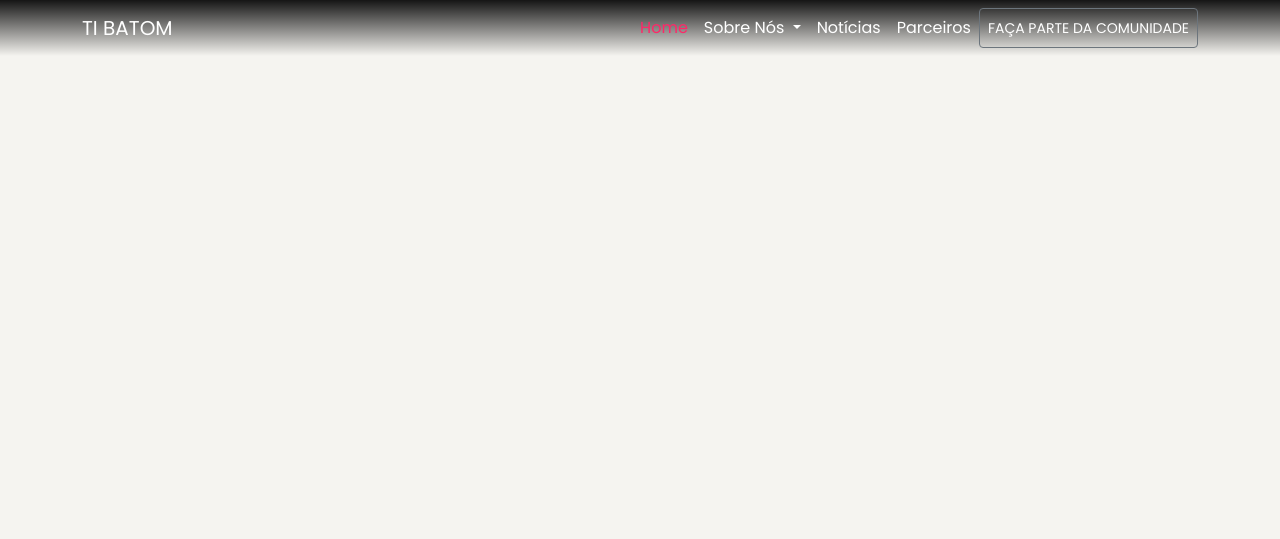
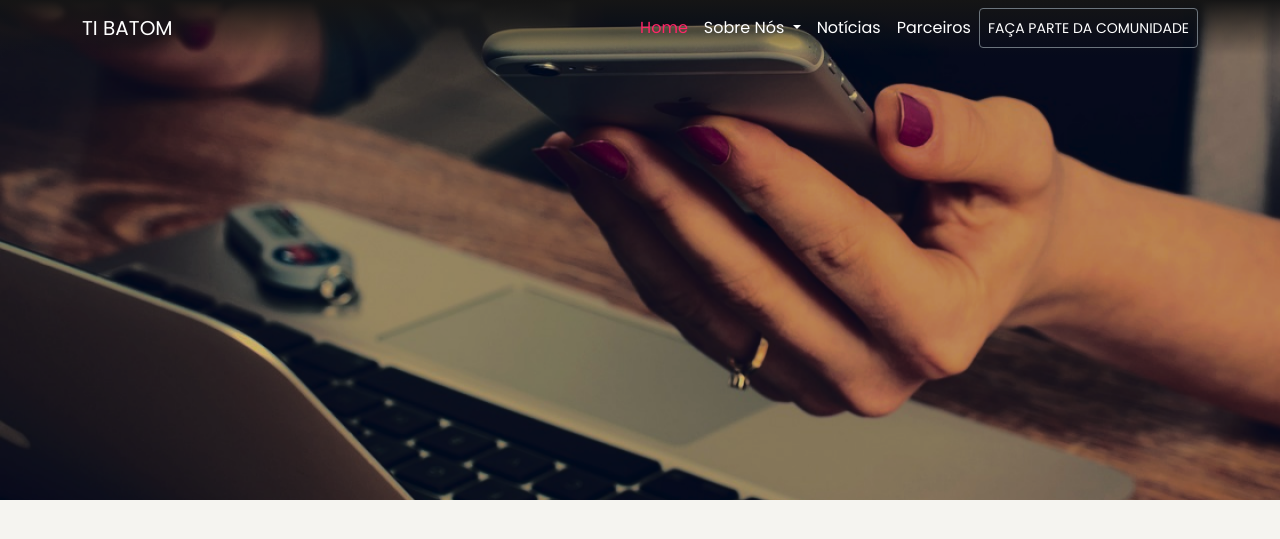
Before and after one commit to YasminDTresso/TI-de-Batom, a PHP site: page / in a window 1280 px wide. Shown: the top 539 px of the page. Run offline with PHP 8.4, Linux system fonts and the light colour scheme.

Commit message:
Adicionando Imagem Navbar

```diff
--- a/css/style.css
+++ b/css/style.css
@@ -53,3 +53,11 @@ body{
     background-color: var(--preto-claro);
     color: var(--rosa-escuro);
 }
+
+.bg-img{
+    background-image: url(../assets/Rectangle\ 1.png);
+    height: 500px;
+    background-position: center;
+    background-repeat: no-repeat;
+    background-size: cover;
+}
--- a/index.html
+++ b/index.html
@@ -32,6 +32,7 @@
   </head>
   <body>
 
+    <div class="bg-img">
 
         <nav class="navbar my-nav-index navbar-expand-md">
 
@@ -82,5 +83,10 @@
 
         </nav>
 
+    </div>
+
+
+
+
   </body>
 </html>
```
Also changed, not shown: assets/Rectangle 1.png (added). Lines whose indentation alone changed are shown as unchanged.
